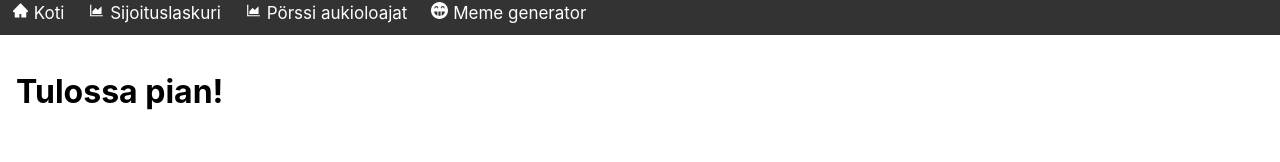
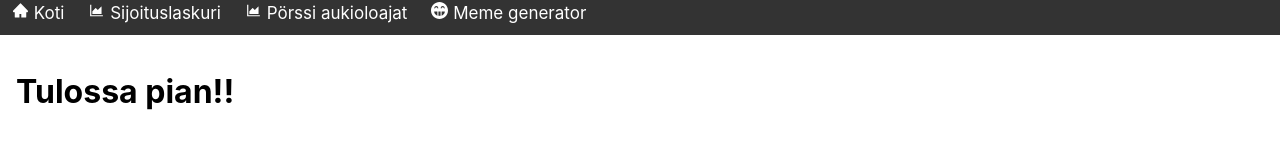
Before and after one commit to Iiigorriii/reactnettisivut, a Next.js app: page /meme-generator in a window 1280 px wide. Shown: the part 122-284 px from the top of the page. Built offline with nearby package versions, Linux system fonts and the light colour scheme.

Commit message:
Update index.js

```diff
--- a/pages/meme-generator/index.js
+++ b/pages/meme-generator/index.js
@@ -2,7 +2,7 @@ import { Layout } from "../../components/Layout";
 
 const memegenerator = () => (
   <Layout>
-    <h1> Tulossa pian!</h1>
+    <h1> Tulossa pian!!</h1>
   </Layout>
 );
 
```
